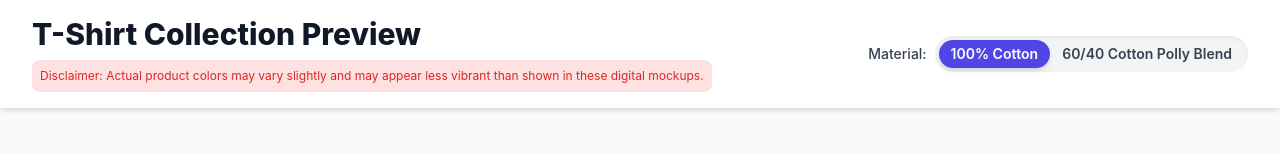
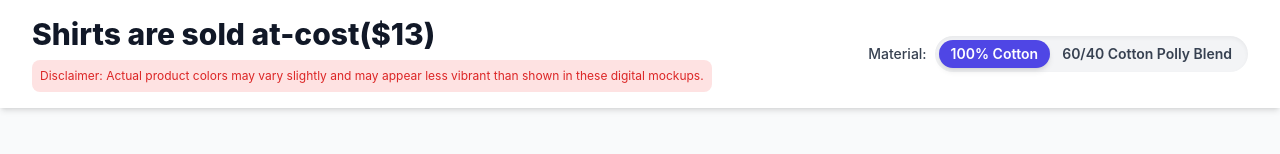
Before and after one commit to BlackPrinceJoker/shirts, a plain HTML site: page index.html in a window 1280 px wide. Shown: the top 154 px of the page. Drawn offline with nearby package versions, Linux system fonts and the light colour scheme; no server answers; grey boxes are pictures that could not be loaded.

Commit message:
Update index.html

```diff
--- a/index.html
+++ b/index.html
@@ -40,7 +40,7 @@
         <div class="max-w-7xl mx-auto py-4 px-4 sm:px-6 lg:px-8 flex flex-col sm:flex-row sm:justify-between sm:items-center">
             <!-- Title Section & NEW Disclaimer -->
             <div>
-                <h1 class="text-3xl font-extrabold text-gray-900">T-Shirt Collection Preview</h1>
+                <h1 class="text-3xl font-extrabold text-gray-900">Shirts are sold at-cost($13)</h1>
                 <!-- NEW DISCLAIMER about color accuracy -->
                 <p class="text-xs text-red-600 bg-red-100 rounded-lg p-2 mt-2 inline-block">
                     Disclaimer: Actual product colors may vary slightly and may appear less vibrant than shown in these digital mockups.
```
